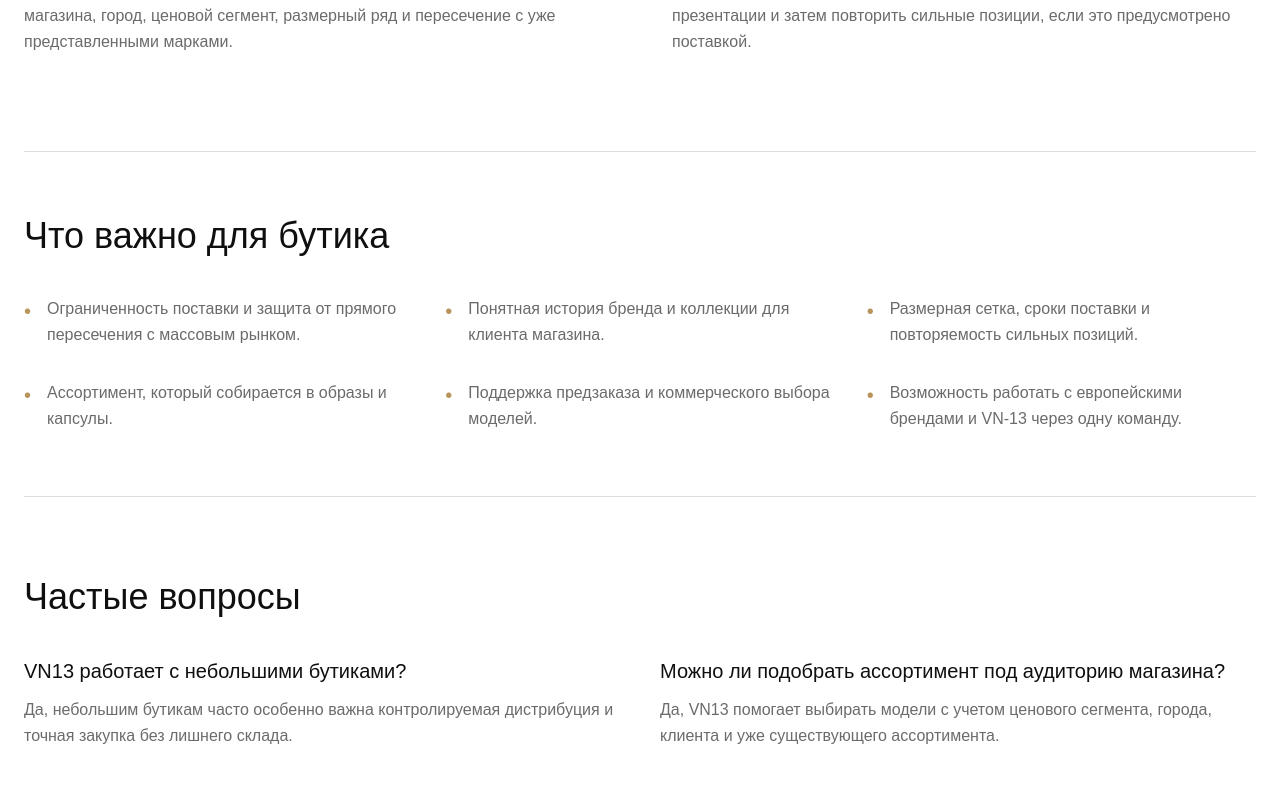
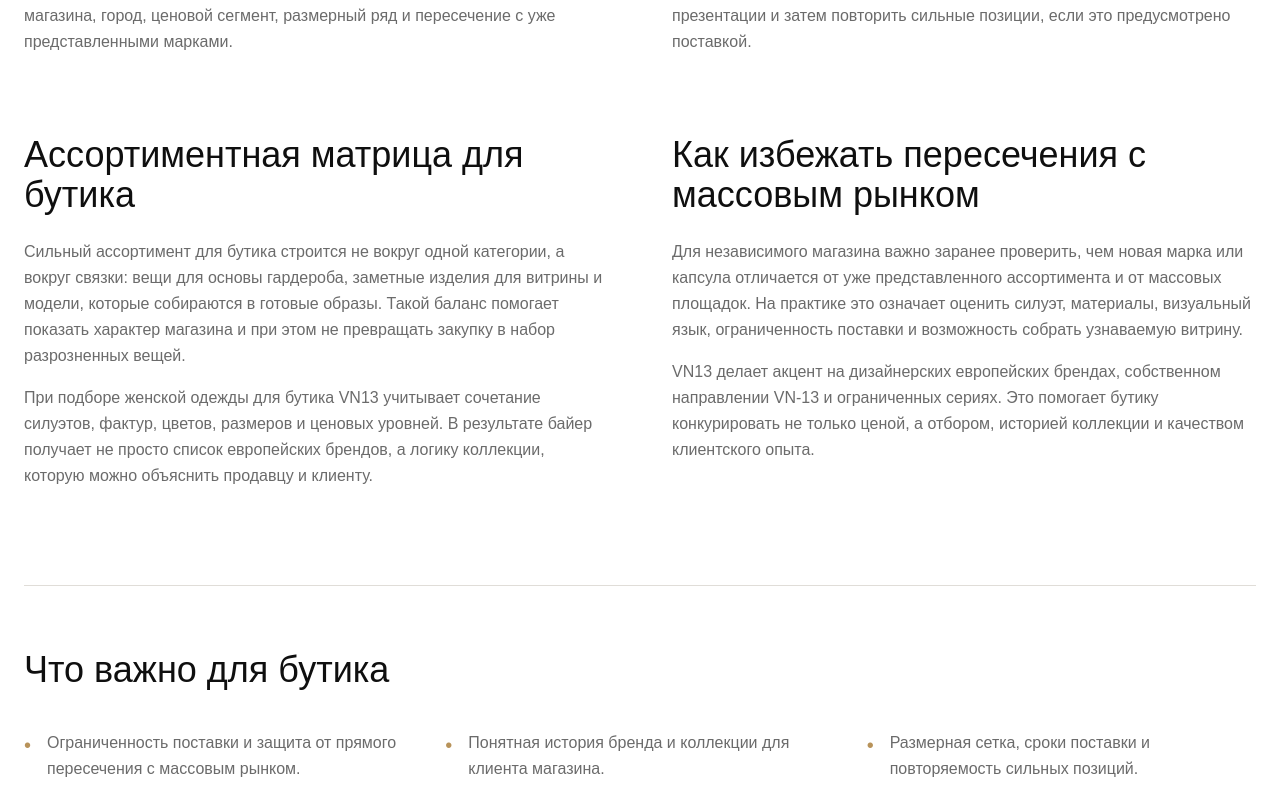
Before and after one commit to coffeeshop13/vn-13, a Next.js app: page /zhenskaya-odezhda-dlya-butikov in a window 1280 px wide. Shown: the part 1101-1894 px from the top of the page. Built offline with nearby package versions, Linux system fonts and the light colour scheme.

Commit message:
Strengthen boutique assortment content

```diff
--- a/app/zhenskaya-odezhda-dlya-butikov/page.tsx
+++ b/app/zhenskaya-odezhda-dlya-butikov/page.tsx
@@ -30,6 +30,20 @@ export default function WomenswearForBoutiquesPage() {
           body: [
             'В портфеле VN13 есть европейские дизайнерские бренды и собственное направление VN-13. Это дает бутику более широкий выбор: от готовых марок до ограниченных капсульных коллекций.',
             'Мы помогаем выстраивать закупку через предзаказ, рекомендации по ассортименту и контролируемую дистрибуцию. Базовый сценарий — выбрать ядро коллекции, согласовать сроки и объем, получить материалы для презентации и затем повторить сильные позиции, если это предусмотрено поставкой.',
+          ],
+        },
+        {
+          title: 'Ассортиментная матрица для бутика',
+          body: [
+            'Сильный ассортимент для бутика строится не вокруг одной категории, а вокруг связки: вещи для основы гардероба, заметные изделия для витрины и модели, которые собираются в готовые образы. Такой баланс помогает показать характер магазина и при этом не превращать закупку в набор разрозненных вещей.',
+            'При подборе женской одежды для бутика VN13 учитывает сочетание силуэтов, фактур, цветов, размеров и ценовых уровней. В результате байер получает не просто список европейских брендов, а логику коллекции, которую можно объяснить продавцу и клиенту.',
+          ],
+        },
+        {
+          title: 'Как избежать пересечения с массовым рынком',
+          body: [
+            'Для независимого магазина важно заранее проверить, чем новая марка или капсула отличается от уже представленного ассортимента и от массовых площадок. На практике это означает оценить силуэт, материалы, визуальный язык, ограниченность поставки и возможность собрать узнаваемую витрину.',
+            'VN13 делает акцент на дизайнерских европейских брендах, собственном направлении VN-13 и ограниченных сериях. Это помогает бутику конкурировать не только ценой, а отбором, историей коллекции и качеством клиентского опыта.',
           ],
         },
       ]}
@@ -69,6 +83,16 @@ export default function WomenswearForBoutiquesPage() {
           answer:
             'Да, собственное направление VN-13 развивается в том числе для бутиков и шоурумов.',
         },
+        {
+          question: 'Как собрать ассортимент для небольшого бутика?',
+          answer:
+            'Начать стоит с формата магазина, аудитории, ценового уровня и категорий, которые уже продаются. Затем определить ядро коллекции, акцентные модели и вещи, которые собираются в образы, чтобы закупка оставалась цельной и управляемой.',
+        },
+        {
+          question: 'Как отличить дизайнерскую одежду для бутика от массового ассортимента?',
+          answer:
+            'Нужно сравнить не только цену, но и силуэт, материалы, визуальный язык бренда, ограниченность поставки и возможность сформировать узнаваемую коллекцию. Для бутика важна совокупность этих признаков, а не одно слово в описании.',
+        },
       ]}
     />
   )
```
